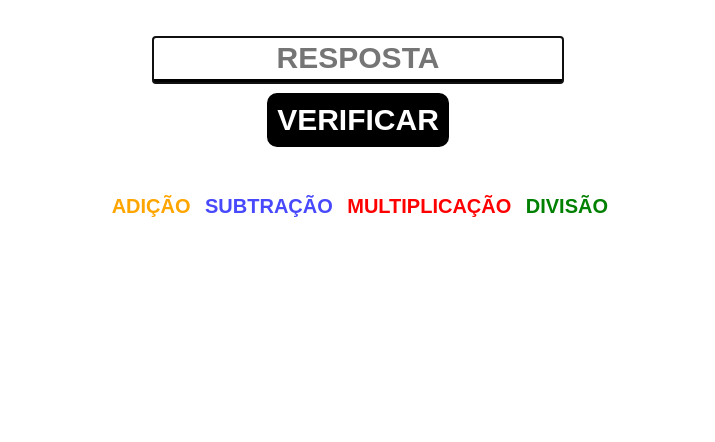
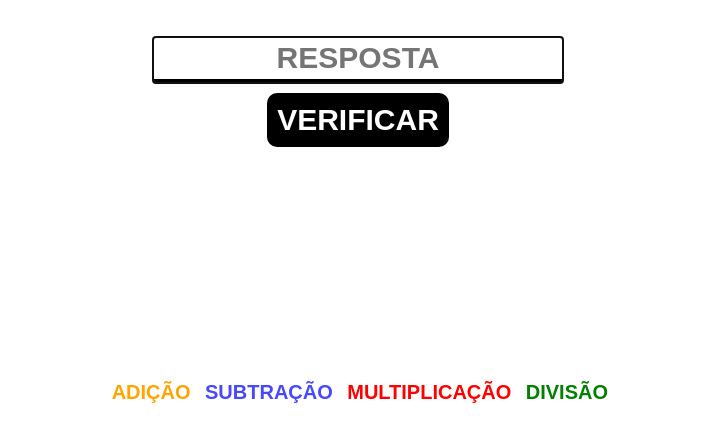
Before and after one commit to juliocjunior/gerador-de-exercicios-mat-variados, a plain HTML site: page index.html in a window 1280 px wide. Shown: the part 340-782 px from the top of the page, without its empty margins (282-997 px from the left). Drawn offline with Linux system fonts and the light colour scheme.

Commit message:
botando links la em baixo de novo

```diff
--- a/style.css
+++ b/style.css
@@ -66,7 +66,7 @@ h3 {
 
 .links {
     position: fixed;
-
+    bottom: 7vh;
     right: calc(50% - 260px)
 }
 
```
